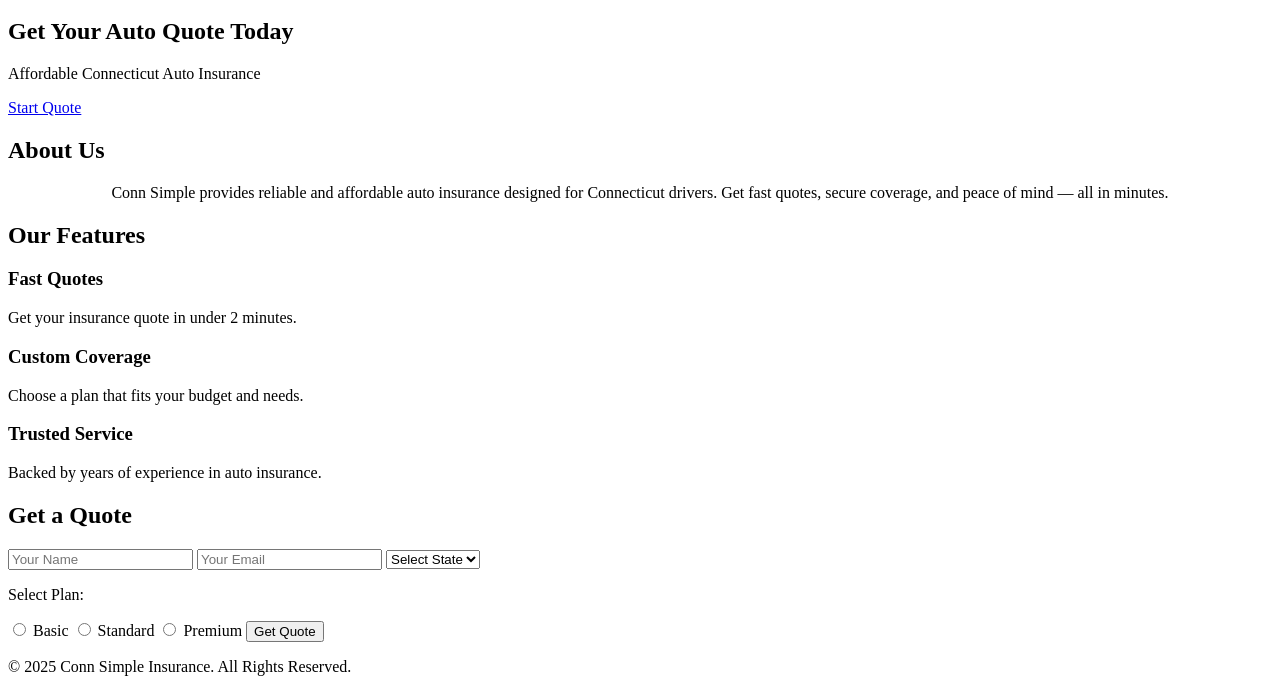
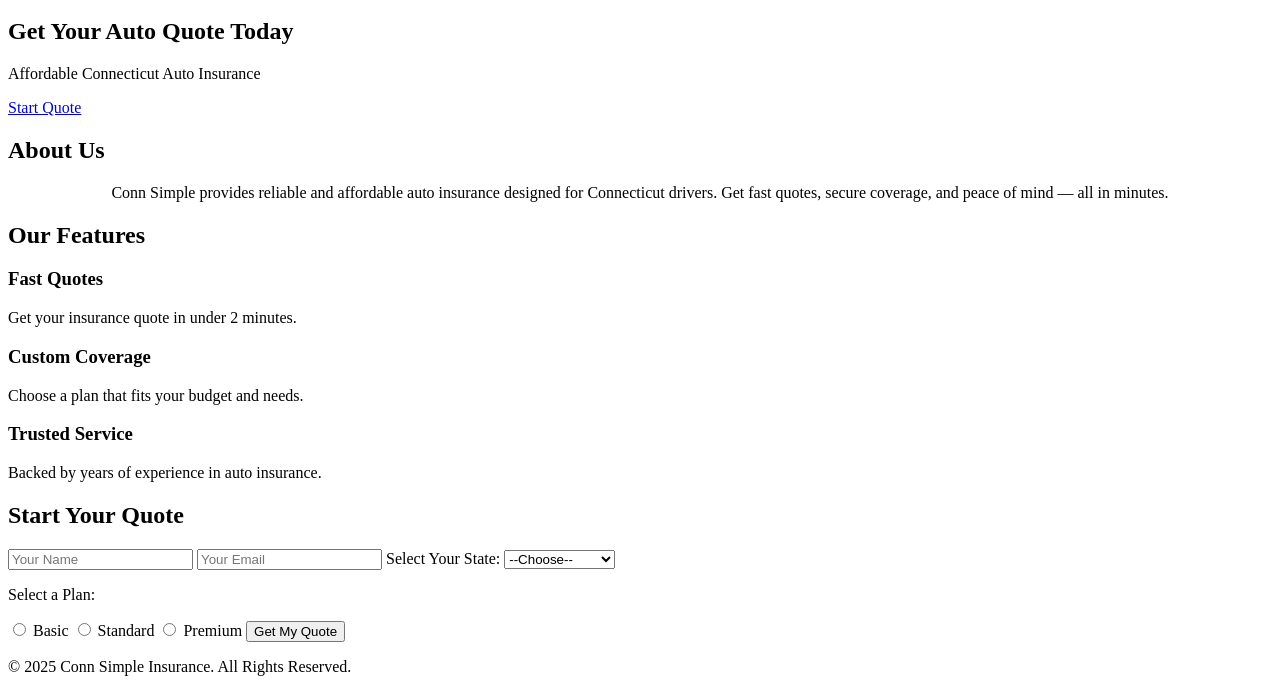
Before and after one commit to connsimple/auto-insurance-site, a plain HTML site: page index.html in a window 1280 px wide. Shown: the part 116-808 px from the top of the page. Drawn offline with Linux system fonts and the light colour scheme.

Commit message:
Update index.html

```diff
--- a/index.html
+++ b/index.html
@@ -55,27 +55,28 @@
     </div>
   </section>
 
-  <!-- CONTACT -->
+  <!-- CONTACT / QUOTE -->
   <section id="contact" class="contact">
-    <h2>Get a Quote</h2>
+    <h2>Start Your Quote</h2>
     <form id="quoteForm">
-      <input type="text" id="name" placeholder="Your Name" required>
-      <input type="email" id="email" placeholder="Your Email" required>
+      <input id="name" type="text" placeholder="Your Name" required>
+      <input id="email" type="email" placeholder="Your Email" required>
 
-      <!-- State dropdown -->
+      <label for="state">Select Your State:</label>
       <select id="state" required>
-        <option value="">Select State</option>
+        <option value="">--Choose--</option>
         <option value="CT">Connecticut</option>
-        <!-- add more states if needed -->
+        <option value="NY">New York</option>
+        <option value="MA">Massachusetts</option>
+        <!-- add more states as needed -->
       </select>
 
-      <!-- Plan choices -->
-      <p>Select Plan:</p>
+      <p>Select a Plan:</p>
       <label><input type="radio" name="plan" value="basic" required> Basic</label>
       <label><input type="radio" name="plan" value="standard"> Standard</label>
       <label><input type="radio" name="plan" value="premium"> Premium</label>
 
-      <button type="submit">Get Quote</button>
+      <button type="submit">Get My Quote</button>
     </form>
   </section>
 
```
